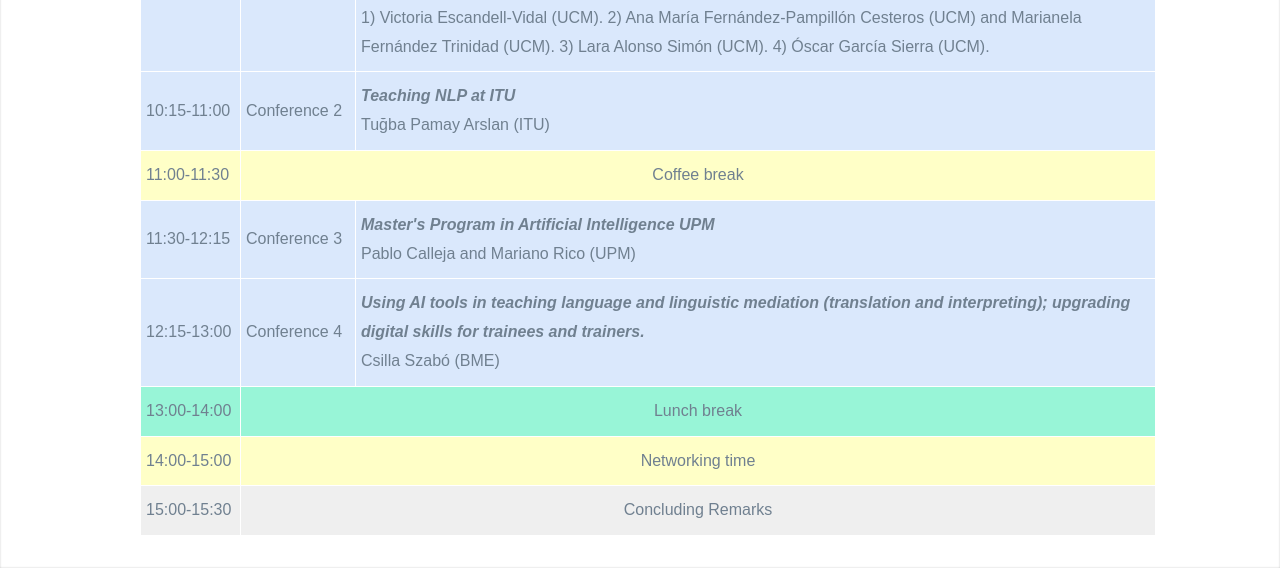
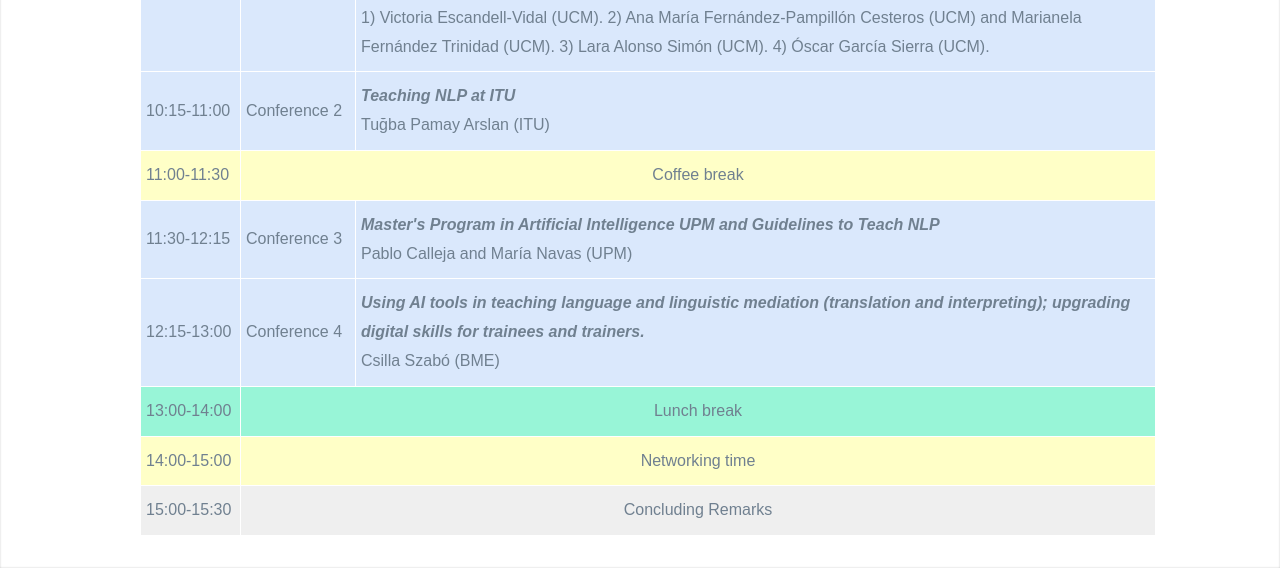
Before and after one commit to oeg-upm/eelisa-lt-workshop, a plain HTML site: page index.html in a window 1280 px wide. Shown: the part 1212-1781 px from the top of the page. Drawn offline with Linux system fonts and the light colour scheme.

Commit message:
updated index

```diff
--- a/index.html
+++ b/index.html
@@ -150,7 +150,7 @@
   <tr>
     <td class="tg-dxuu">11:30-12:15</td>
     <td class="tg-dxuu">Conference 3</td>
-    <td class="tg-dxuu"><span style="font-style:italic">Master's Program in Artificial Intelligence UPM</span><br>Pablo Calleja and Mariano Rico (UPM)</td>
+    <td class="tg-dxuu"><span style="font-style:italic">Master's Program in Artificial Intelligence UPM and Guidelines to Teach NLP</span><br>Pablo Calleja and María Navas (UPM)</td>
   </tr>
   <tr>
     <td class="tg-dxuu">12:15-13:00</td>
```
